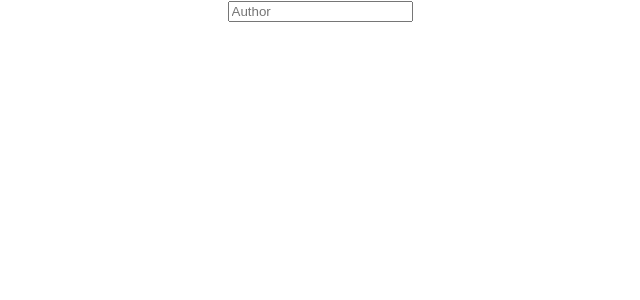
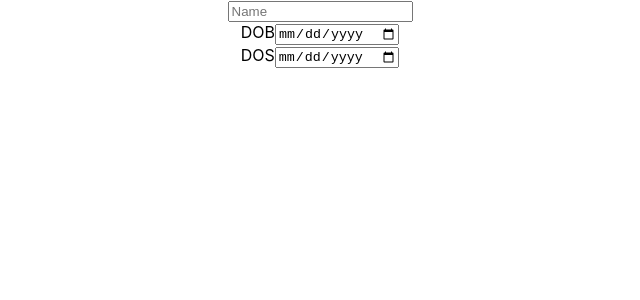
Before and after one commit to valera2022/project3frontend, a React (Create React App) app: page / in a window 1280 px wide. Shown: the top 300 px of the page, without its empty margins (320-960 px from the left). Built offline with nearby package versions, Linux system fonts and the light colour scheme.

Commit message:
created state for controlled from

```diff
--- a/src/Form.js
+++ b/src/Form.js
@@ -1,11 +1,35 @@
 import React from "react"
+import { useState } from "react"
 function Form (){
+    const[name,setName]= useState("")
+    const[dob,setDob]=useState("")
+    const[dos,setDos]=useState("")
+    const[days,setDays]=useState(0)
+    const[weeks,setWeeks]=useState(0)
+    const[months,setMonths]=useState(0)
+    const[xray,setXray]=useState("")
+    const[us,setUs]=useState("")
+    const[enfd,setEnfd]=useState(false)
+    const [segm,setSegm]=useState(false)
+    const [note,setNote]=useState("")
+    console.log(name)
+    function handleSubmit(e){
+        e.preventDefault()
+    }
 
     return (
     <div>
-        <form>
+        <form onSubmit={handleSubmit}>
         <div>
-        <input required type="text" name="author" value="" placeholder="Author" />
+        <input required type="text" name="name" value={name} onChange={e => setName(e.target.value)} placeholder="Name" />
+      </div>
+      <div>
+        <label>DOB</label>
+        <input required type="date" name="dob" value={dob} onChange={e => setDob(e.target.value)}/>
+      </div>
+      <div>
+        <label>DOS</label>
+        <input type="date" name="dos" value={dos} onChange={e => setDos(e.target.value)}/>
       </div>
             {/* <input type="text" >Name</input>
             <input type="date">DOB</input>
```
